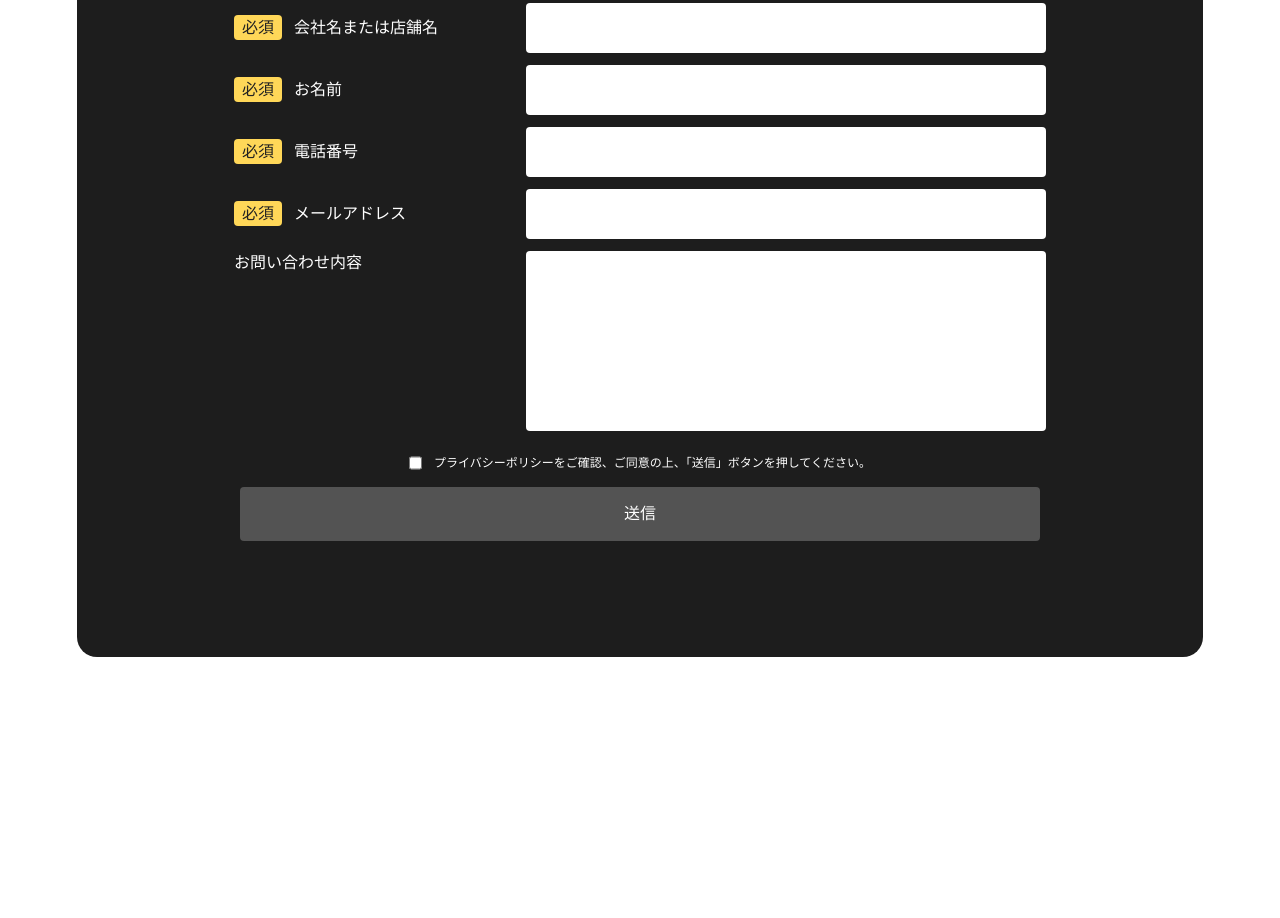
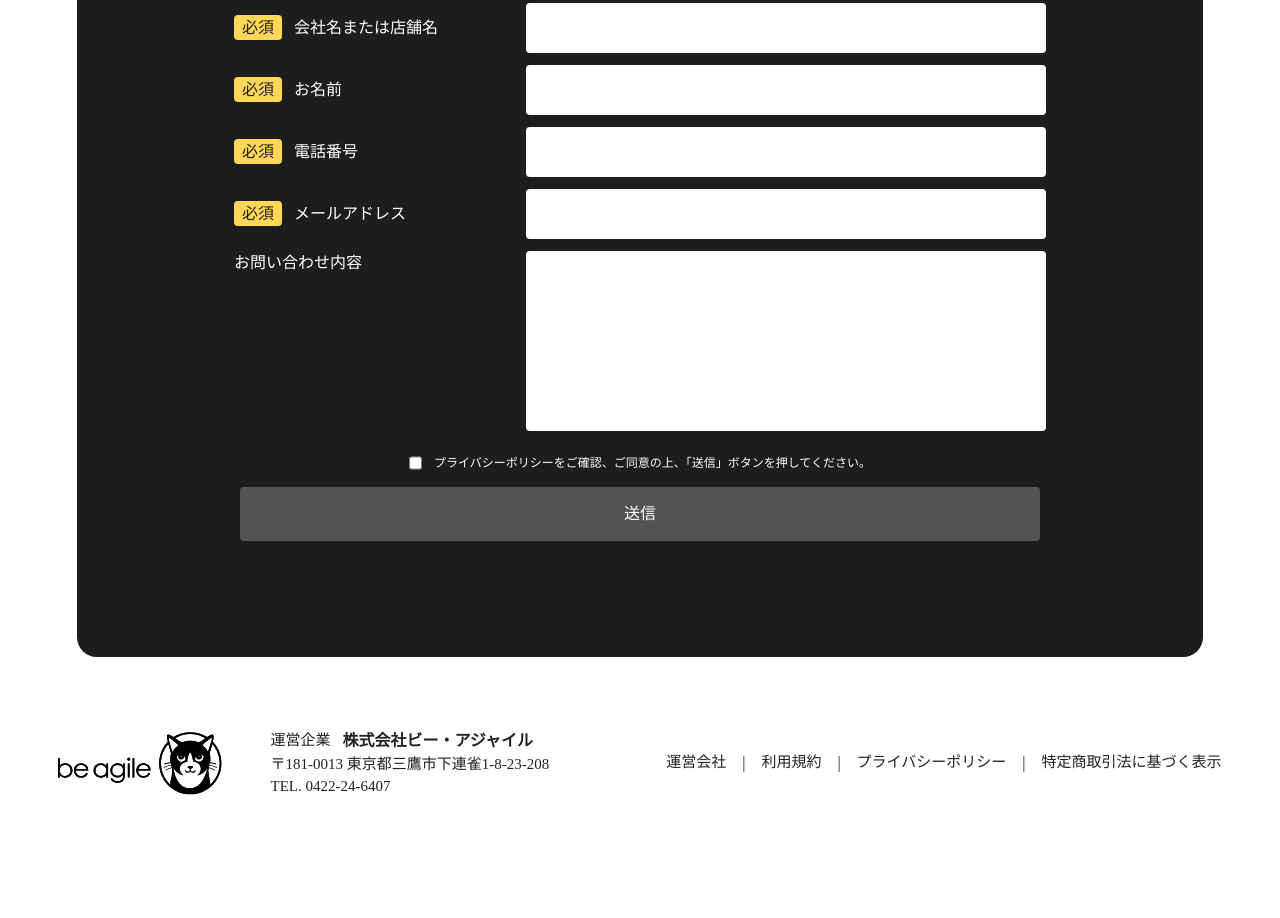
Before and after one commit to Tducdz/Gigaripi-PC, a website: page index.html in a window 1280 px wide. Shown: the part 10423-11341 px from the top of the page. Before the commit the page ends 11080 px from the top, so only its background shows below. Drawn offline with Linux system fonts and the light colour scheme; a web font is replaced by a local one.

Commit message:
feat: footer

```diff
--- a/index.html
+++ b/index.html
@@ -22,7 +22,7 @@
       <section id="contact"></section>
     </main>
 
-    <footer></footer>
+    <footer id="footer"></footer>
     <script src="./src/js/main.js"></script>
     <script src="./src/js/slide-benefit.js"></script>
     <script src="./src/js/slide-value-1.js"></script>
--- /dev/null
+++ b/src/components/footer.html
@@ -0,0 +1,26 @@
+<div class="flex items-center justify-around pt-18 pb-30">
+  <div class="flex">
+    <img src="src/assets/img/logo_company.svg" alt="" />
+    <div class="ml-12 text-[15px]">
+      <div class="flex">
+        <p class="font-light mr-3">運営企業</p>
+        <p class="text-base font-bold">株式会社ビー・アジャイル</p>
+      </div>
+      <p class="font-light">〒181-0013 東京都三鷹市下連雀1-8-23-208</p>
+      <p class="font-light">TEL. 0422-24-6407</p>
+    </div>
+  </div>
+  <div class="flex gap-4">
+    <div class="cursor-pointer font-light text-[15px]">運営会社</div>
+    <span>|</span>
+    <div class="cursor-pointer font-light text-[15px]">利用規約</div>
+    <span>|</span>
+    <div class="cursor-pointer font-light text-[15px]">
+      プライバシーポリシー
+    </div>
+    <span>|</span>
+    <div class="cursor-pointer font-light text-[15px]">
+      特定商取引法に基づく表示
+    </div>
+  </div>
+</div>
--- a/src/js/main.js
+++ b/src/js/main.js
@@ -14,3 +14,4 @@ loadComponents("functions", "functions.html");
 loadComponents("plans", "plans.html");
 loadComponents("tutorial", "tutorial.html");
 loadComponents("contact", "contact.html");
+loadComponents("footer", "footer.html");
```
Also changed, not shown: src/assets/img/logo_company.svg (added), src/output.css.
